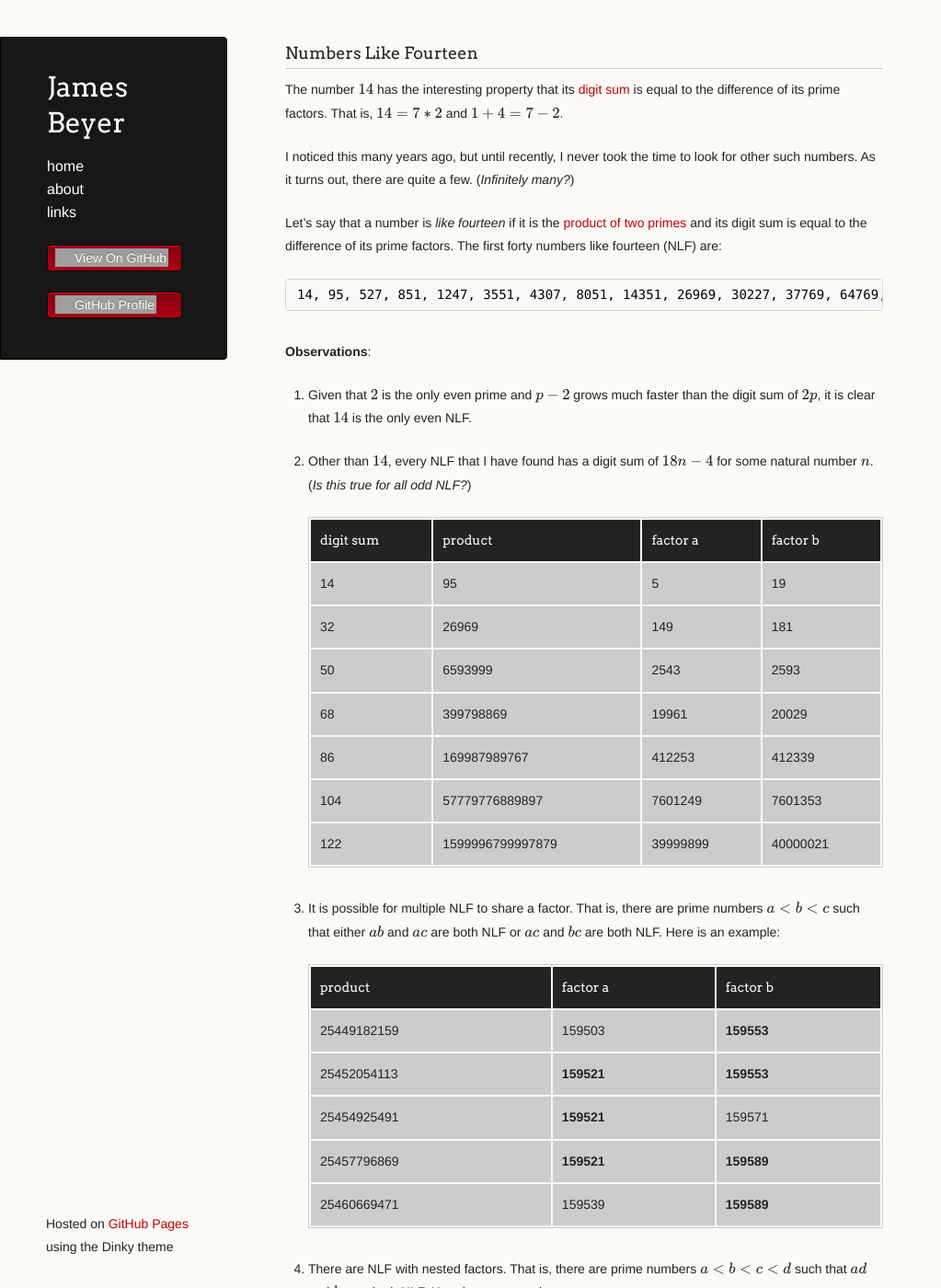
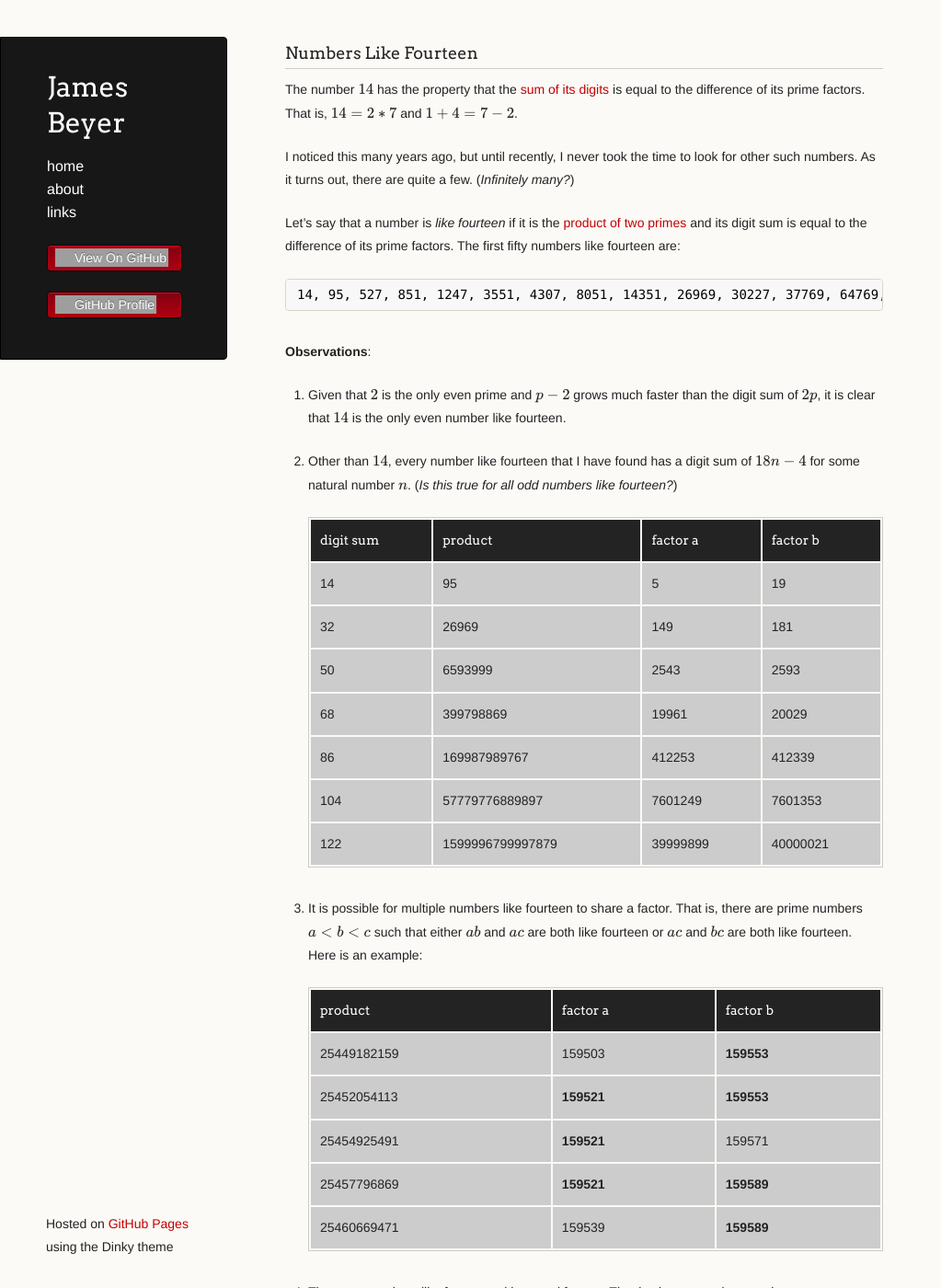
Before and after one commit to jebeyer/jebeyer.github.io, a Jekyll site: the page built from nlfourteen.md, in a window 1280 px wide and 1400 px high. Shown: the whole window at 92% size, without its empty margins (0-1023 px from the left). Built offline with Jekyll 4.4.1, drawn with Linux system fonts in a browser that asks for light colours; formulas are drawn with MathJax 3; a script that is not in the unit is left out; our own code applies the rules of GitHub Pages for plain Markdown files; some of the changed text lies outside the part shown; grey boxes are pictures that could not be loaded.

Commit message:
added to nlfourteen

````diff
--- a/nlfourteen.md
+++ b/nlfourteen.md
@@ -5,20 +5,20 @@
 
 ### Numbers Like Fourteen
 
-The number \\( 14 \\) has the interesting property that its [digit sum](https://en.wikipedia.org/wiki/Digit_sum) is equal to the difference of its prime factors. That is, \\( 14 = 7 * 2 \\) and \\( 1 + 4 = 7 - 2 \\).
+The number \\( 14 \\) has the property that the [sum of its digits](https://en.wikipedia.org/wiki/Digit_sum) is equal to the difference of its prime factors. That is, \\( 14 = 2 * 7 \\) and \\( 1 + 4 = 7 - 2 \\).
 
 I noticed this many years ago, but until recently, I never took the time to look for other such numbers. As it turns out, there are quite a few. (_Infinitely many?_)
 
-Let's say that a number is _like fourteen_ if it is the [product of two primes](https://en.wikipedia.org/wiki/Semiprime) and its digit sum is equal to the difference of its prime factors. The first forty numbers like fourteen (NLF) are:
+Let's say that a number is _like fourteen_ if it is the [product of two primes](https://en.wikipedia.org/wiki/Semiprime) and its digit sum is equal to the difference of its prime factors. The first fifty numbers like fourteen are:
 ```
-14, 95, 527, 851, 1247, 3551, 4307, 8051, 14351, 26969, 30227, 37769, 64769, 87953, 152051, 163769, 199553, 202451, 256793, 275369, 341969, 455369, 1070969, 1095953, 1159673, 1232051, 1625369, 1702769, 2005007, 2081993, 2116769, 3674633, 4040051, 4397153, 4523873, 4600769, 4941473, 5075753, 5405369, 5630873
+14, 95, 527, 851, 1247, 3551, 4307, 8051, 14351, 26969, 30227, 37769, 64769, 87953, 152051, 163769, 199553, 202451, 256793, 275369, 341969, 455369, 1070969, 1095953, 1159673, 1232051, 1625369, 1702769, 2005007, 2081993, 2116769, 3674633, 4040051, 4397153, 4523873, 4600769, 4941473, 5075753, 5405369, 5630873, 6036593, 6593999, 7144673, 7305953, 7935233, 9941153, 9997619, 10304051, 10477913, 11390369
 ```
 
 **Observations**:
 
-1. Given that \\( 2 \\) is the only even prime and \\( p - 2 \\) grows much faster than the digit sum of \\( 2p \\), it is clear that \\( 14 \\) is the only even NLF.
+1. Given that \\( 2 \\) is the only even prime and \\( p - 2 \\) grows much faster than the digit sum of \\( 2p \\), it is clear that \\( 14 \\) is the only even number like fourteen.
 
-2. Other than \\( 14 \\), every NLF that I have found has a digit sum of \\( 18n - 4 \\) for some natural number \\( n \\). (_Is this true for all odd NLF?_)
+2. Other than \\( 14 \\), every number like fourteen that I have found has a digit sum of \\( 18n - 4 \\) for some natural number \\( n \\). (_Is this true for all odd numbers like fourteen?_)
 
     digit sum  | product           | factor a  | factor b
     ---------- | ----------------- | --------- | ----------
@@ -30,7 +30,7 @@
     104        | 57779776889897    | 7601249   | 7601353
     122        | 1599996799997879  | 39999899  | 40000021
 
-3. It is possible for multiple NLF to share a factor. That is, there are prime numbers \\( a < b < c \\) such that either \\( ab \\) and \\( ac \\) are both NLF or \\( ac \\) and \\( bc \\) are both NLF. Here is an example:
+3. It is possible for multiple numbers like fourteen to share a factor. That is, there are prime numbers \\( a < b < c \\) such that either \\( ab \\) and \\( ac \\) are both like fourteen or \\( ac \\) and \\( bc \\) are both like fourteen. Here is an example:
 
     product      | factor a    | factor b
     ------------ | ----------- | -----------
@@ -40,11 +40,19 @@
     25457796869  | **159521**  | **159589**
     25460669471  | 159539      | **159589**
 
-4. There are NLF with nested factors. That is, there are prime numbers \\( a < b < c < d \\) such that \\( ad \\) and \\( bc \\) are both NLF. Here is one example:
+4. There are numbers like fourteen with nested factors. That is, there are prime numbers \\( a < b < c < d \\) such that \\( ad \\) and \\( bc \\) are both like fourteen. Here is one example:
 
     product  | factor a  | factor b
     -------- | --------- | ---------
     199553   | 431       | 463
     202451   | 443       | 457
 
-5. I haven't found any prime numbers \\( x < y < z \\) such that \\( xy \\) and \\( yz \\) are both NLF. (_Do such numbers exist?_)
+5. I haven't found any prime numbers \\( x < y < z \\) such that \\( xy \\) and \\( yz \\) are both like fourteen. (_Do such numbers exist?_)
+
+6. For every odd number like fourteen that I have found, the sum of the factors is a multiple of \\( 6 \\). If we write the factors as \\( a < b \\), then combined with observation 2 above, \\( a = 6m - 1 \\) and \\( b = 6n + 1 \\) for some \\( m,n \in \mathbb{N} \\). If this is true for all odd numbers like fourteen, that would mean that the answer to the question in observation 5 is no.
+
+7. Not every combination of primes fitting the above patterns generates a number like fourteen. For example, \\( 2867 = 47 * 61 \\), and \\( 2867 \\) is not like fourteen.
+
+---
+
+_last updated: 2019-06-26_
````
